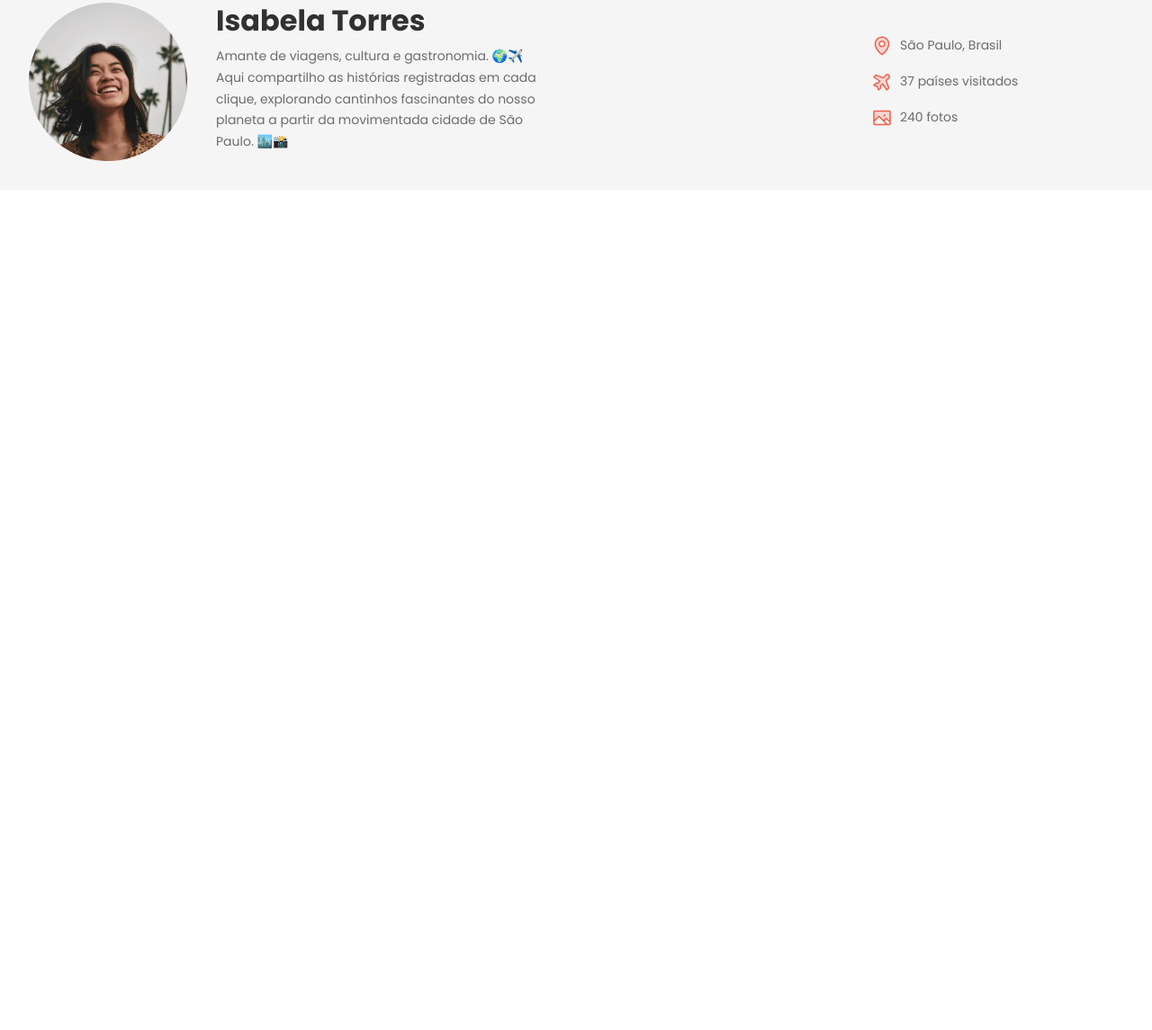
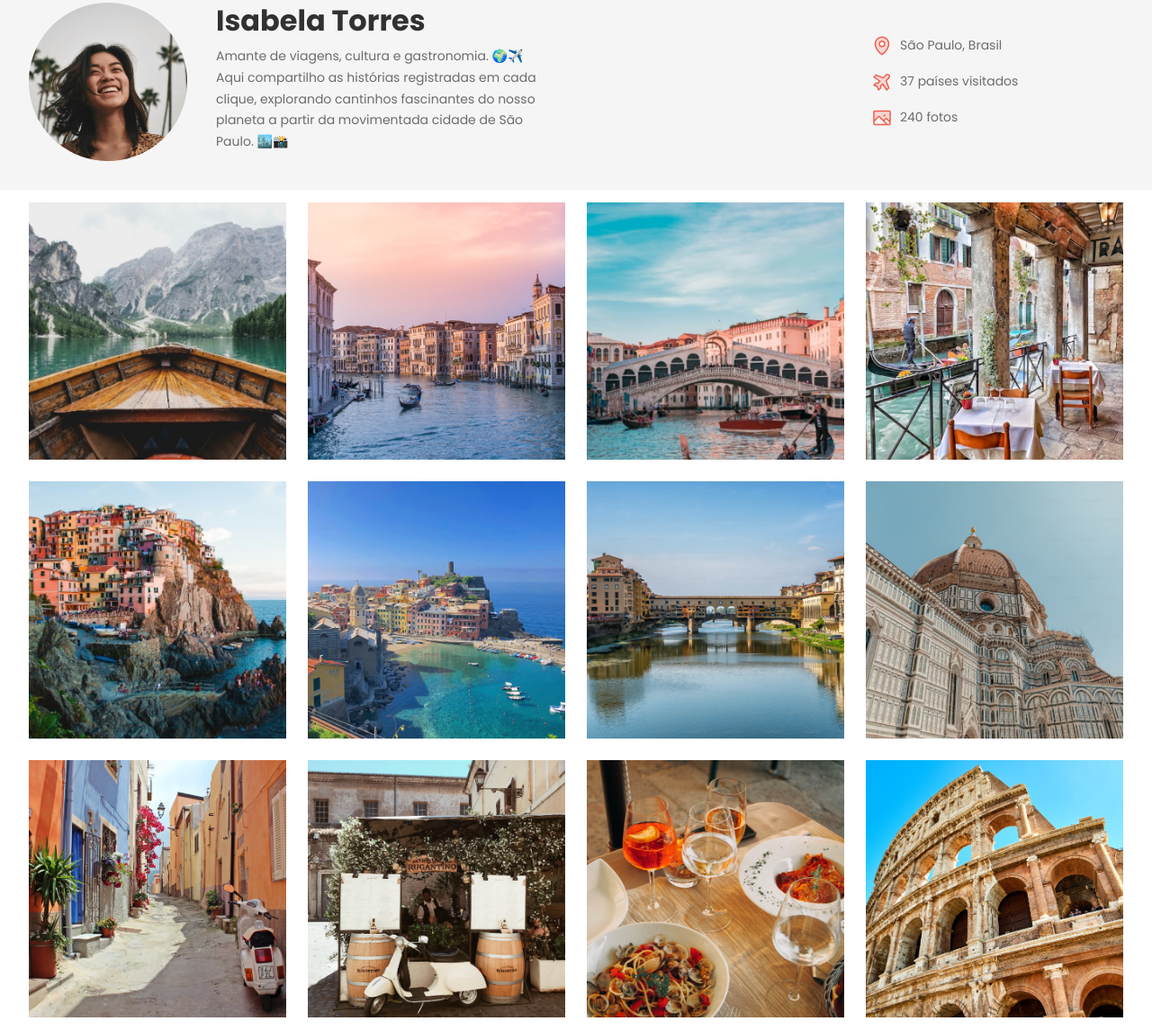
Before and after one commit to MathiasGFuhr/TRAVELGRAM, a plain HTML site: page index.html in a window 1280 px wide. Shown: the part 129-1274 px from the top of the page at 90% size. Before the commit the page ends 800 px from the top, so only its background shows below. Drawn offline with Linux system fonts and the light colour scheme.

Commit message:
main gallery

```diff
--- a/index.html
+++ b/index.html
@@ -69,6 +69,21 @@
             </div>
         </header>
     </div>
+
+    <main class="container">
+        <img src="assets/images/Image 01.png" alt="...">
+        <img src="assets/images/Image 02.png" alt="...">
+        <img src="assets/images/Image 03.png" alt="...">
+        <img src="assets/images/Image 04.png" alt="...">
+        <img src="assets/images/Image 05.png" alt="...">
+        <img src="assets/images/Image 06.png" alt="...">
+         <img src="assets/images/Image 07.png" alt="...">
+        <img src="assets/images/Image 08.png" alt="...">
+        <img src="assets/images/Image 09.png" alt="...">
+        <img src="assets/images/Image 10.png" alt="...">
+        <img src="assets/images/Image 11.png" alt="...">
+        <img src="assets/images/Image 12.png" alt="...">
+    </main>
 </body>
 
 </html>
--- a/styles/index.css
+++ b/styles/index.css
@@ -1,3 +1,4 @@
 @import url(global.css);
 @import url(nav.css);
 @import url(header.css);
+@import url(main.css);
--- /dev/null
+++ b/styles/main.css
@@ -0,0 +1,12 @@
+main{
+    display: flex;
+    flex-wrap: wrap;
+    gap: 24px;
+    padding-block: 14px;
+}
+
+main img{
+    width: 286px;
+    height: 286px;
+    object-fit: cover;
+}
```
